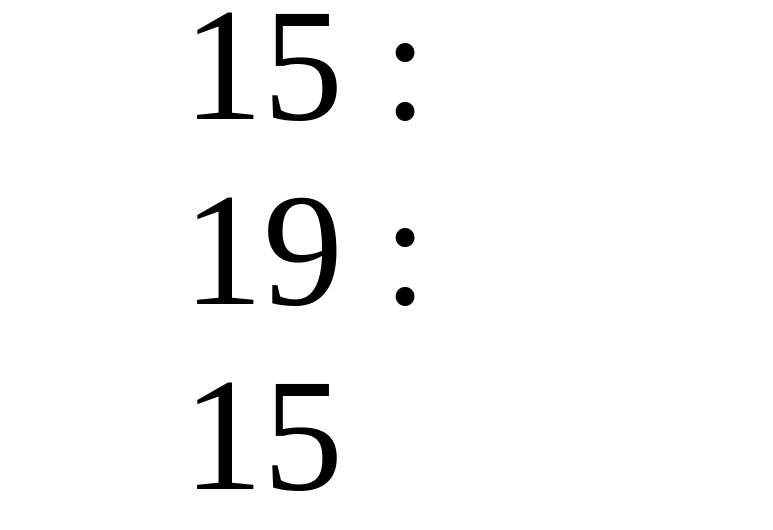
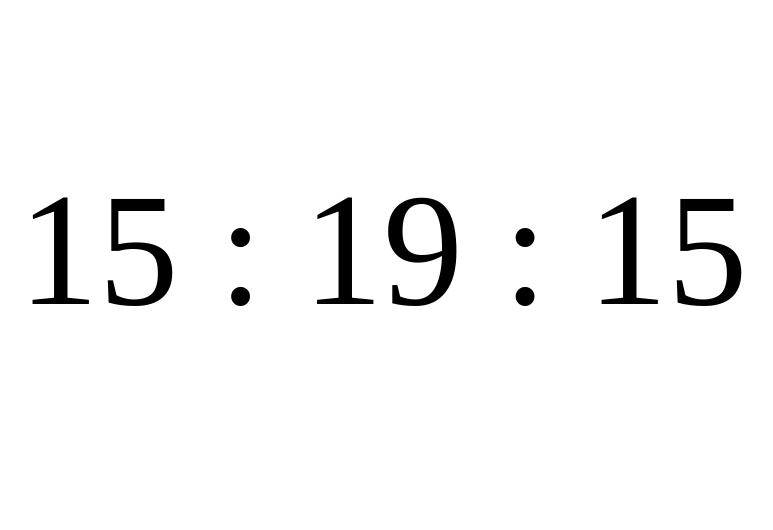
Before and after one commit to rrich-kray/simple-clock, a plain HTML site: page index.html in a window 1280 px wide. Shown: the whole page, without its empty margins (257-1030 px from the left). Drawn offline with Linux system fonts and the light colour scheme.

```diff
--- a/assets/css/styles.css
+++ b/assets/css/styles.css
@@ -21,5 +21,5 @@
     justify-content: center;
     align-items: center;
     height: 25vh;
-    width: 50vh;
+    width: 100vh;
 }
```
